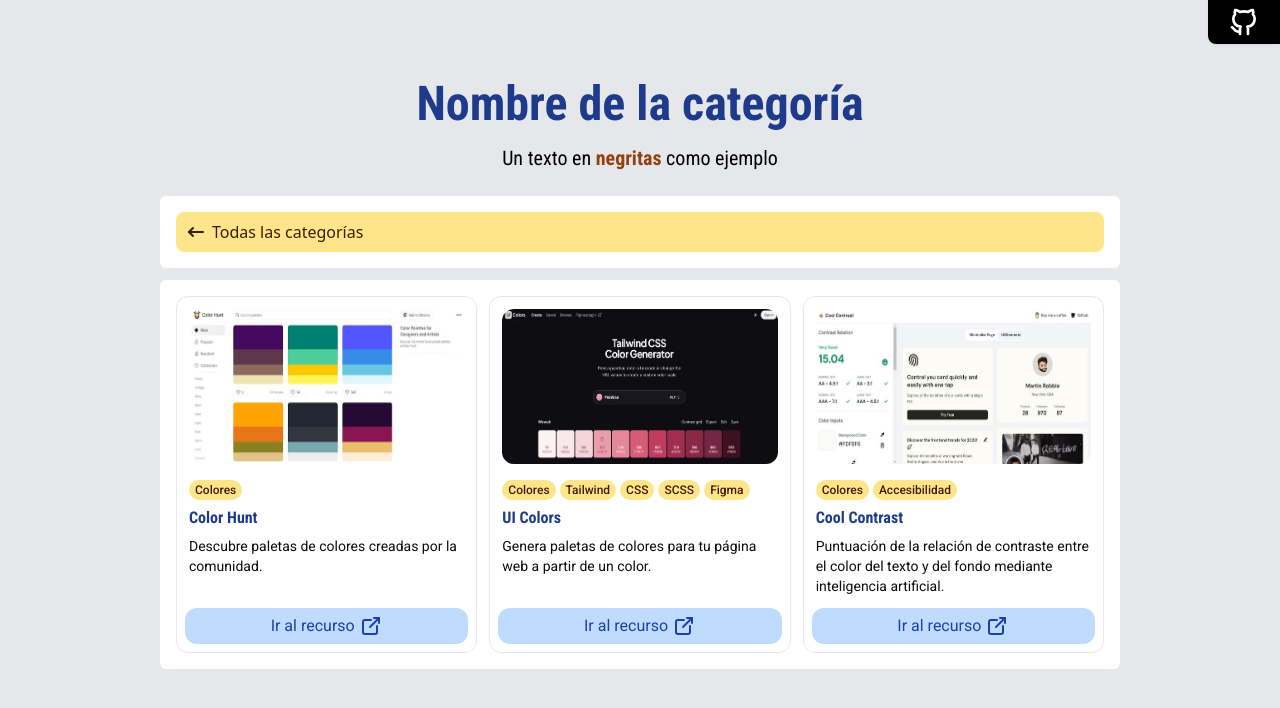
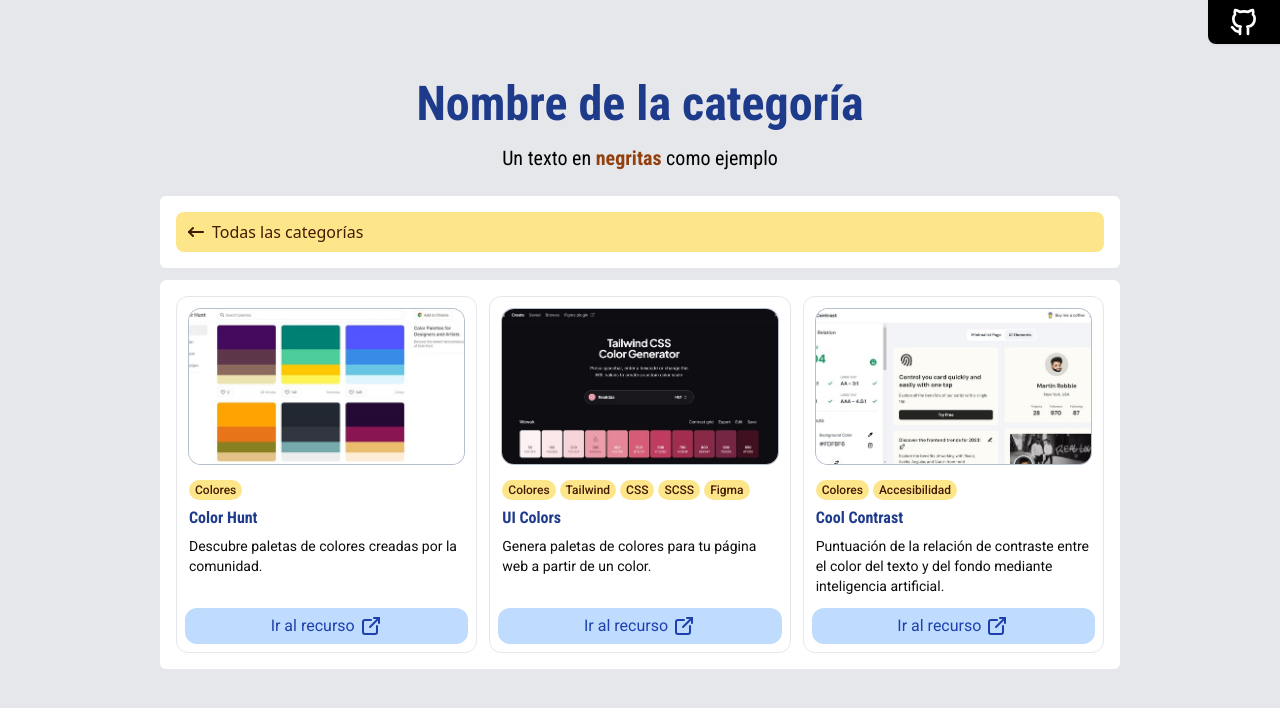
Before and after one commit to DiegoAaronMP/catalogo-recursos-desarrolladores, a React (Vite) app: page /Colores in a window 1280 px wide. Shown: the top 708 px of the page. Built offline with nearby package versions, Linux system fonts and the light colour scheme.

Commit message:
Corregida la visualización de las imágenes en ResourceCard para evitar el estiramiento.

```diff
--- a/src/components/ResourceCard.jsx
+++ b/src/components/ResourceCard.jsx
@@ -5,7 +5,7 @@
     return (
         <div className='flex flex-col rounded-xl border border-gray-200 transition hover:bg-sky-50 hover:-translate-y-0.5 hover:ring-2 hover:ring-blue-400 cursor-pointer'>
             {/* <span className='absolute -mt-3 -ml-3 px-2 rounded-xl bg-red-200 text-red-800 text-sm font-roboto font-semibold'>Categoría</span> */}
-            <img className='rounded-xl m-3 aspect-video' src={`${image}`} alt="Imagen del recurso" />
+            <img className='rounded-xl object-cover m-3 aspect-video ring-1 ring-slate-400/70' src={`${image}`} alt="Imagen del recurso" />
 
             <div className='mx-3 mb-3'>
                 <div className='flex flex-wrap gap-1 mt-1'>
```
